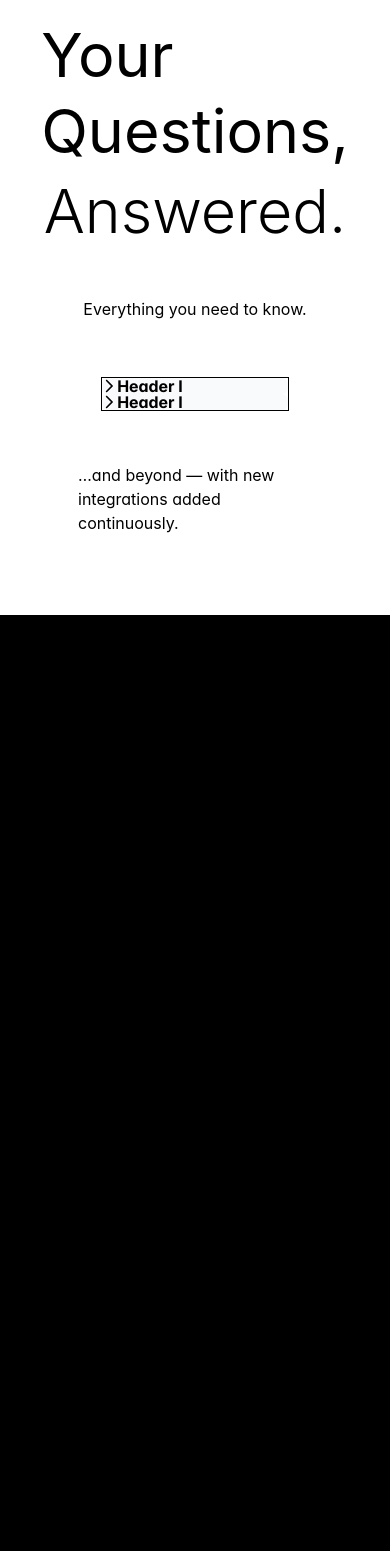
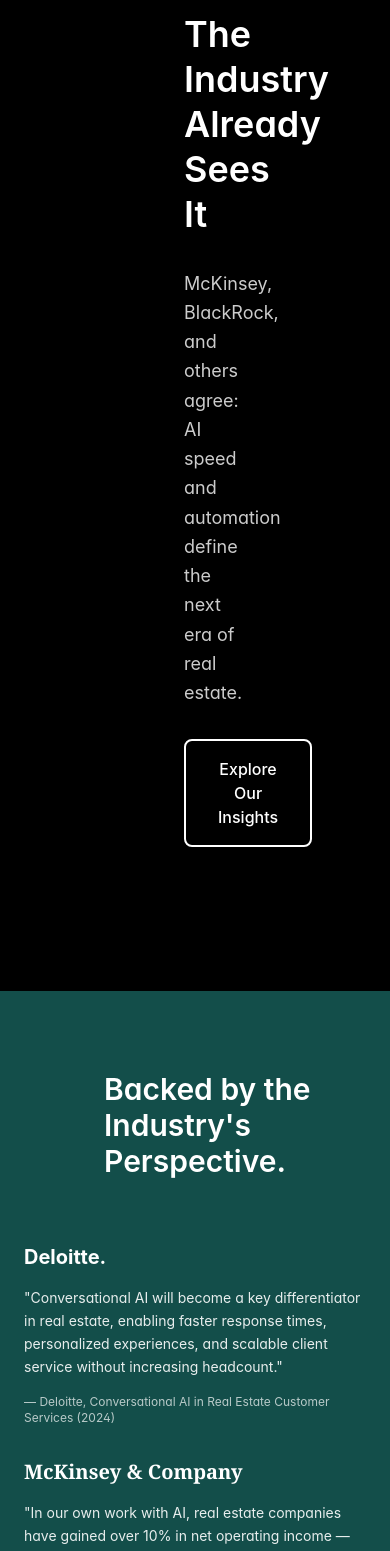
Before and after one commit to Residante-AltCtrlLabs/altctlr_web, a Next.js app: page / in a window 390 px wide. Shown: the part 6618-8169 px from the top of the page. Before the commit the page ends 7233 px from the top, so only its background shows below. Built offline with nearby package versions, Linux system fonts and the light colour scheme.

Commit message:
backed by section and industry section complete

```diff
--- a/src/app/page.tsx
+++ b/src/app/page.tsx
@@ -5,8 +5,9 @@
 import EngineSection from "@/components/EngineSection";
 import SystemSection from "@/components/SystemSection";
 import PerformanceSection from "@/components/PerformanceSection";
+import IndustrySection from "@/components/IndustrySection";
+import BackedBySection from "@/components/BackedBySection";
 import FrictionSection from "@/components/FrictionSection";
-import QuestionSection from "@/components/QuestionSection";
 
 export default function Home() {
   return (
@@ -19,7 +20,8 @@
             alt="City background"
             fill
             className="object-cover  brightness-[0.7] contrast-125"
-            // priority
+            priority
+            unoptimized
           />
           {/* Dark overlay for better text readability */}
           <div className="absolute inset-0 bg-black/30"></div>
@@ -36,7 +38,8 @@
       <SystemSection />
       <PerformanceSection />
       <FrictionSection />
-      <QuestionSection />
+      <IndustrySection />
+      <BackedBySection />
     </>
   );
 }
--- /dev/null
+++ b/src/components/BackedBySection.tsx
@@ -0,0 +1,80 @@
+"use client";
+
+import React from "react";
+
+const BackedBySection = () => {
+  return (
+    <section className="w-full bg-teal-900 text-white py-20 md:py-24">
+      <div className="max-w-8xl mx-auto px-6 md:px-10 lg:px-12">
+        {/* Heading */}
+        <h2 className="text-3xl md:text-4xl font-semibold text-start ml-20 mb-16">
+          Backed by the Industry's Perspective.
+        </h2>
+
+        {/* Four company quotes */}
+        <div className="grid grid-cols-1 md:grid-cols-2 lg:grid-cols-4 gap-8 lg:gap-12">
+          {/* Deloitte */}
+          <div className="space-y-4">
+            <h3 className="text-xl font-bold">Deloitte.</h3>
+            <blockquote className="text-sm leading-relaxed text-white/90">
+              "Conversational AI will become a key differentiator in real
+              estate, enabling faster response times, personalized experiences,
+              and scalable client service without increasing headcount."
+            </blockquote>
+            <p className="text-xs text-white/70">
+              — Deloitte, Conversational AI in Real Estate Customer Services
+              (2024)
+            </p>
+          </div>
+
+          {/* McKinsey & Company */}
+          <div className="space-y-4">
+            <h3 className="text-xl font-serif font-semibold">
+              McKinsey & Company
+            </h3>
+            <blockquote className="text-sm leading-relaxed text-white/90">
+              "In our own work with AI, real estate companies have gained over
+              10% in net operating income — through efficiency, better customer
+              experience, tenant retention, smarter asset selection."
+            </blockquote>
+            <p className="text-xs text-white/70">
+              — McKinsey & Company, Real Estate Insights (2023)
+            </p>
+          </div>
+
+          {/* BlackRock */}
+          <div className="space-y-4">
+            <h3 className="text-xl font-bold">BlackRock®</h3>
+            <blockquote className="text-sm leading-relaxed text-white/90">
+              "AI is transforming real estate investing by automating tasks,
+              optimizing operations, and creating new investment opportunities."
+            </blockquote>
+            <p className="text-xs text-white/70">
+              — BlackRock, Institutional Insights (2024)
+            </p>
+          </div>
+
+          {/* PwC */}
+          <div className="space-y-4">
+            <h3 className="text-xl font-bold">
+              <span className="relative">
+                p
+                <span className="absolute top-0 left-0 right-0 h-px bg-white"></span>
+                wc
+              </span>
+            </h3>
+            <blockquote className="text-sm leading-relaxed text-white/90">
+              "Top performing companies are moving from chasing AI use cases to
+              building AI capabilities that fulfill business strategy."
+            </blockquote>
+            <p className="text-xs text-white/70">
+              — Dan Priest, PwC US Chief AI Officer
+            </p>
+          </div>
+        </div>
+      </div>
+    </section>
+  );
+};
+
+export default BackedBySection;
--- /dev/null
+++ b/src/components/IndustrySection.tsx
@@ -0,0 +1,52 @@
+"use client";
+
+import React from "react";
+import Image from "next/image";
+
+const IndustrySection = () => {
+  return (
+    <section className="w-full bg-black text-white">
+      <div className="max-w-7xl mx-auto">
+        <div
+          className="grid grid-cols-1 lg:grid-cols-2 min-h-[500px] lg:min-h-[600px] p-24
+        "
+        >
+          {/* Left: Image */}
+          <div className="relative">
+            <Image
+              src="/images/city-skyline.png"
+              alt="City skyline at night"
+              fill
+              className="object-cover rounded-3xl"
+              priority
+            />
+            {/* Speech bubble overlay */}
+            {/* <div className="absolute top-6 right-6 bg-blue-500 text-white px-4 py-2 rounded-full text-sm font-medium">
+              Actual Image will be shared.
+            </div> */}
+          </div>
+
+          {/* Right: Content */}
+          <div className="bg-black p-12 lg:p-16 flex flex-col justify-center ml-10">
+            <div className="space-y-8">
+              <h2 className="text-4xl lg:text-4xl font-semibold leading-tight">
+                The Industry Already Sees It
+              </h2>
+
+              <p className="text-lg lg:text-xl text-white/80 leading-relaxed">
+                McKinsey, BlackRock, and others agree: AI speed and automation
+                define the next era of real estate.
+              </p>
+
+              <button className="inline-flex items-center px-8 py-4 border-2 border-white text-white font-medium rounded-lg hover:bg-white hover:text-black transition-all duration-300 transform hover:scale-105">
+                Explore Our Insights
+              </button>
+            </div>
+          </div>
+        </div>
+      </div>
+    </section>
+  );
+};
+
+export default IndustrySection;
```
Also changed, not shown: public/images/city-skyline.png (added).
